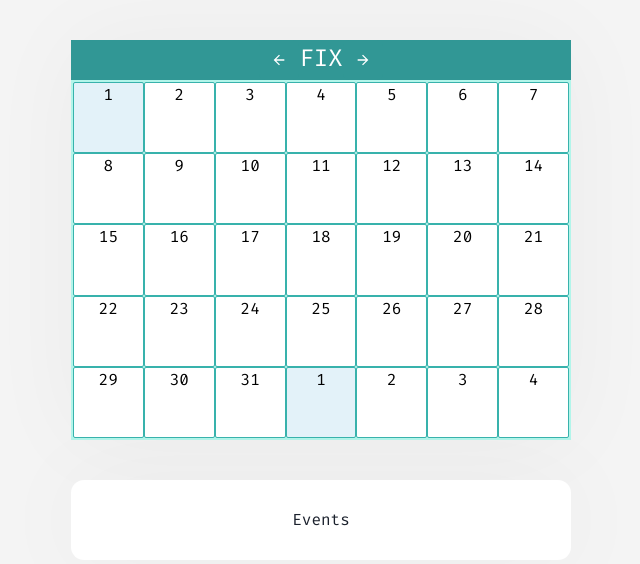
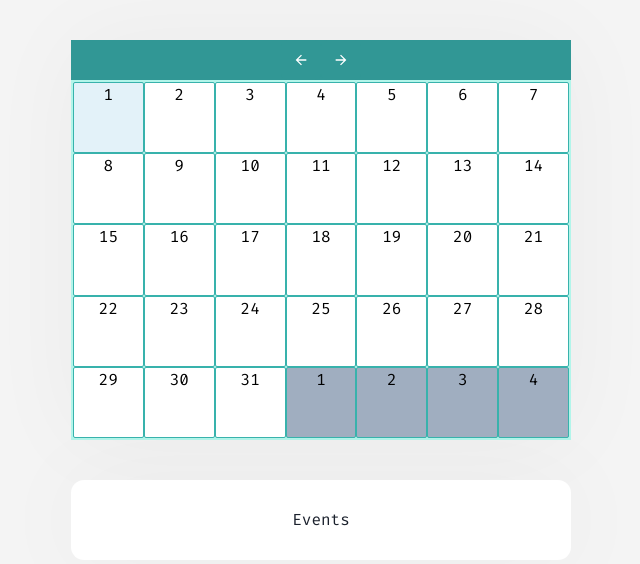
Before and after one commit to lillebrian/kvalifik-code-challenge, a React (Create React App) app: page / in a window 1280 px wide. Shown: the top 564 px of the page, without its empty margins (319-959 px from the left). Built offline with nearby package versions, Linux system fonts and the light colour scheme.

Commit message:
working with changing month but not year

```diff
--- a/src/components/Calendar.tsx
+++ b/src/components/Calendar.tsx
@@ -1,5 +1,5 @@
-import { Box} from "@chakra-ui/react";
-import { FC, useContext, useState } from "react";
+import { Box } from "@chakra-ui/react";
+import { FC, useContext, useEffect, useState } from "react";
 import {} from "date-fns";
 import MonthContext from "../context/MonthContext";
 import getMonthDates from "./CalendarComponents/DateGenerator";
@@ -11,16 +11,22 @@ type Props = {
   param?: string;
 };
 
-
-
 const Calendar: FC<Props> = () => {
   const [currentDay, setCurrentDay] = useState<Date>(new Date());
   const [displayedDates, setdisplayedDates] = useState<Date[]>(
     getMonthDates(currentDay.getMonth())
   );
 
-  const [displayedMonth, setDisplayedMonth] = useState<number>(new Date().getMonth())
-  const {monthIndex} = useContext<IMonthContext>(MonthContext)
+  const { monthIndex } = useContext<IMonthContext>(MonthContext);
+
+
+  /* Here the magic happens. Whenever the monthindex is changed (global contex)
+  the month corresponding to the new monthindex number is generated and set to
+  the displayed month. Then that months data gets passed down to components to
+  render. boom shakala */
+  useEffect(() => {
+    setdisplayedDates(getMonthDates(monthIndex))
+  }, [monthIndex])
 
   console.table(displayedDates);
   console.log("NUVÆRENDE DAG: ", currentDay);
--- a/src/components/CalendarComponents/CalendarHeader.tsx
+++ b/src/components/CalendarComponents/CalendarHeader.tsx
@@ -1,11 +1,19 @@
 import { ArrowBackIcon, ArrowForwardIcon } from "@chakra-ui/icons";
 import { Box, IconButton } from "@chakra-ui/react";
 
-import React from "react";
+import React, { useContext, useState } from "react";
+import MonthContext from "../../context/MonthContext";
 
 type Props = {};
 
 const CalendarHeader = (props: Props) => {
+  const { monthIndex, setMonthIndex } = useContext(MonthContext);
+
+  function changeMonth(direction: string) {
+    const d: number = direction === "forward" ? 1 : -1;
+    setMonthIndex(monthIndex + d);
+  }
+
   return (
     <>
       <Box
@@ -21,16 +29,18 @@ const CalendarHeader = (props: Props) => {
           aria-label={"Next Month"}
           colorScheme="teal"
           icon={<ArrowBackIcon />}
-          onClick={(e) => {}}
+          onClick={() => changeMonth("forward")}
         />
 
-        <Box>FIX </Box>
+        <Box> </Box>
 
         <IconButton
           aria-label={"Next Month"}
           colorScheme="teal"
           icon={<ArrowForwardIcon />}
-          onClick={(e) => {}}
+          onClick={() => {
+            changeMonth("backwards");
+          }}
         />
       </Box>
     </>
--- a/src/components/CalendarComponents/DayRender.tsx
+++ b/src/components/CalendarComponents/DayRender.tsx
@@ -1,5 +1,8 @@
 import { GridItem } from "@chakra-ui/react";
-import React from "react";
+import { format } from "date-fns";
+import React, { useContext } from "react";
+import MonthContext from "../../context/MonthContext";
+import { IMonthContext } from "../../types/types.d";
 
 interface days {
   day: Date;
@@ -7,10 +10,20 @@ interface days {
 
 /* Renders the individual dates in the month shown */
 const DayRender = ({ day }: days) => {
-   console.log("DAGEN: " ,day)
+  //  console.log("DAGEN: " ,day)
+
+  const { monthIndex } = useContext<IMonthContext>(MonthContext);
+  const validDayInMonth: boolean = day.getMonth() === monthIndex;
+  const isCurrentDay: boolean = day.getDate() === new Date().getDate();
+  const color: string = validDayInMonth
+    ? isCurrentDay
+      ? "telegram.50"
+      : "white"
+    : "gray.400";
+
   return (
     <GridItem
-      bg={day.getDate() === new Date().getDate() ? "telegram.50" : "white"}
+      bg={color}
       borderRadius="sm"
       border="1px"
       borderColor="teal.400"
```
Also changed, not shown: src/components/CalendarComponents/MonthRenderComponent.tsx (+3 -4 lines). Lines whose indentation alone changed are shown as unchanged.
